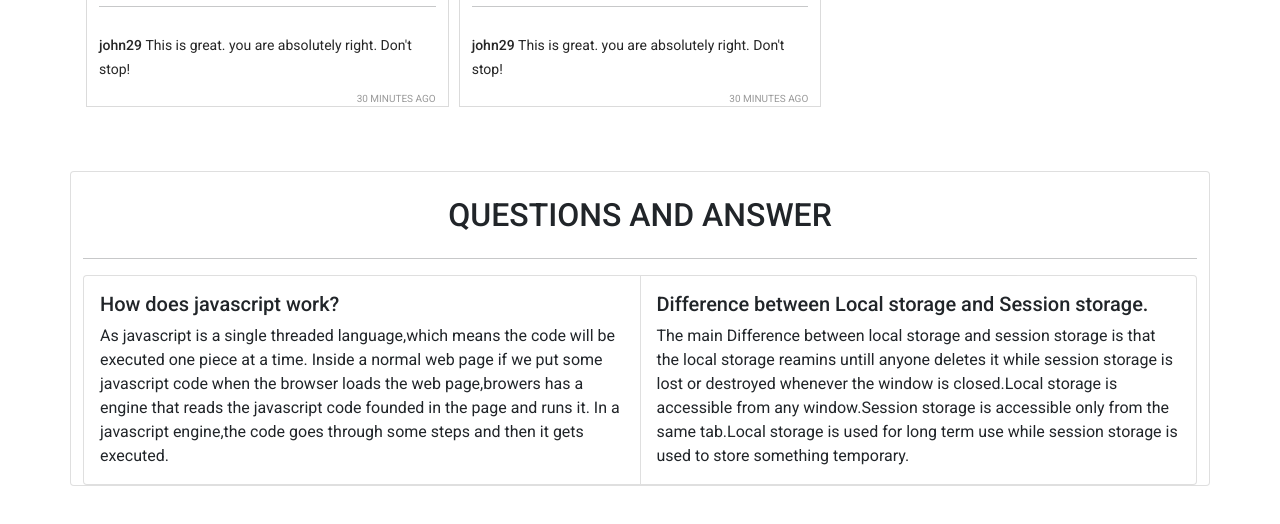
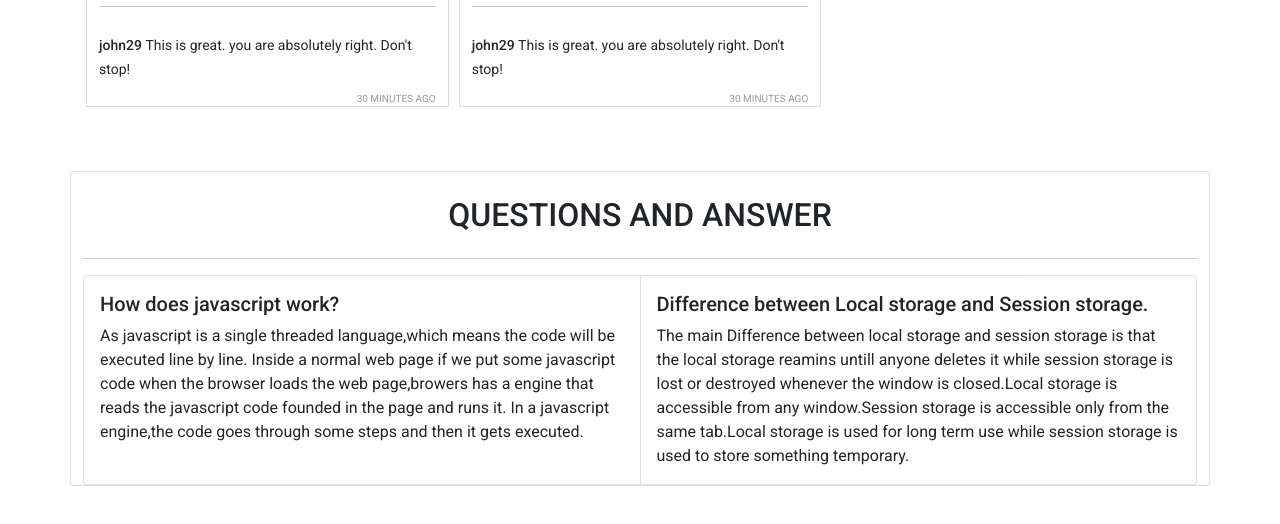
Before and after one commit to MD-ARIF-UDDIN/insta-shohor, a plain HTML site: page index.html in a window 1280 px wide. Shown: the part 1425-1949 px from the top of the page. Drawn offline with nearby package versions, Linux system fonts and the light colour scheme.

Commit message:
add final

```diff
--- a/index.html
+++ b/index.html
@@ -98,7 +98,7 @@
             <h5 class="card-title">How does javascript work?</h5>
             <p class="card-text">
               As javascript is a single threaded language,which means the code
-              will be executed one piece at a time. Inside a normal web page if
+              will be executed line by line. Inside a normal web page if
               we put some javascript code when the browser loads the web
               page,browers has a engine that reads the javascript code founded
               in the page and runs it. In a javascript engine,the code goes
```
